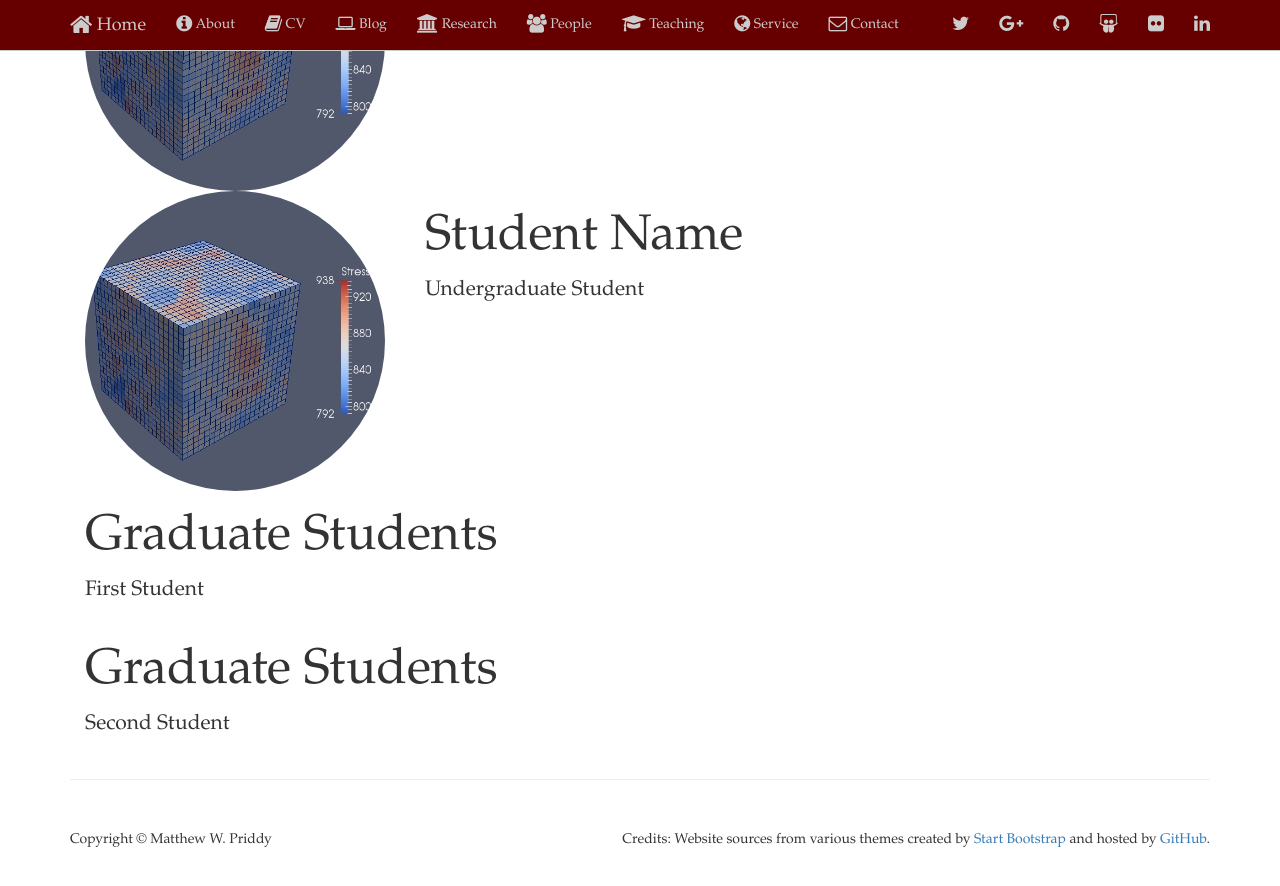
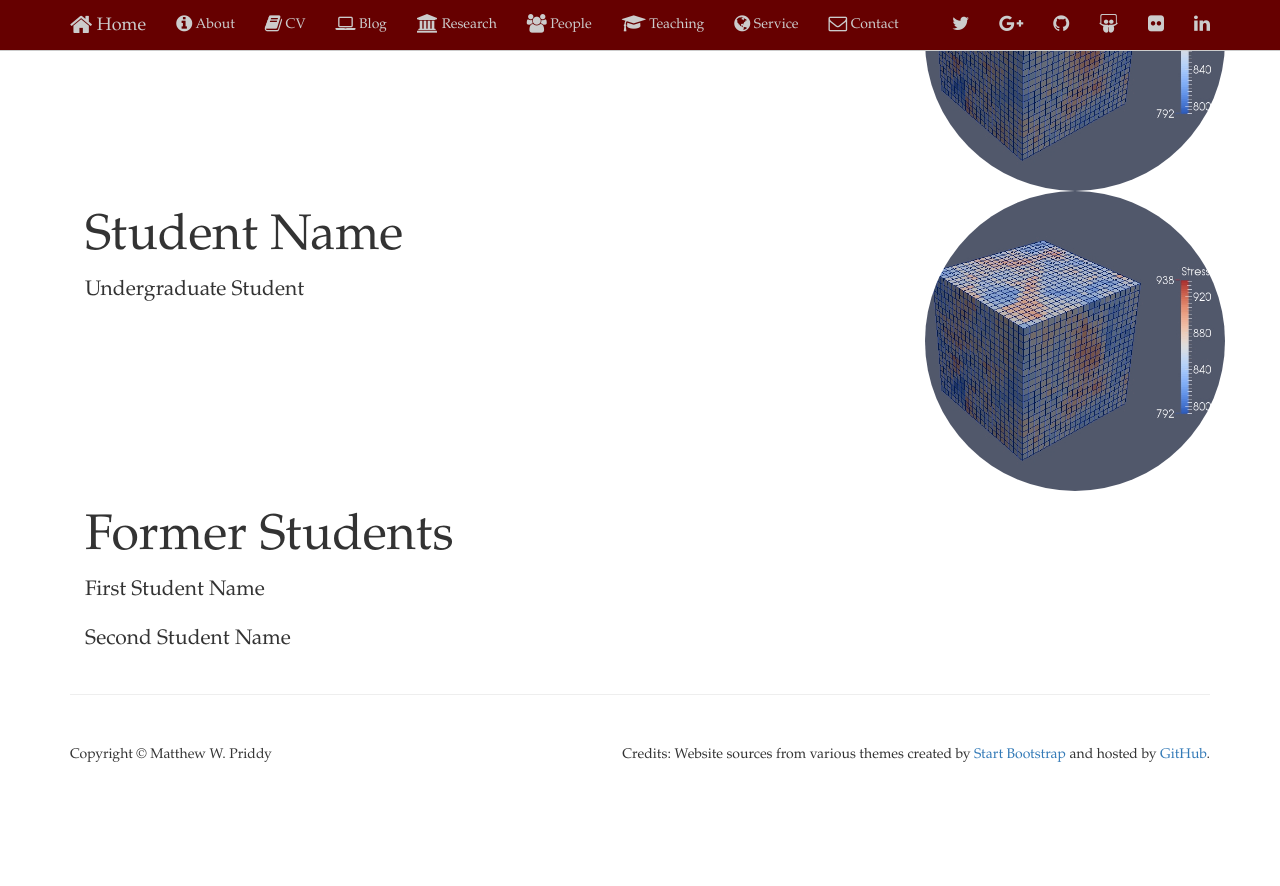
Before and after one commit to mwpriddy/mwpriddy.github.io, a Jekyll site: the page built from members.html, in a window 1280 px wide and 900 px high, scrolled down 1251 px. Shown: the top 886 px of the window. Built offline with Jekyll 4.4.1, drawn with Linux system fonts in a browser that asks for light colours; nearby versions of some CDN libraries; comment, search, counter and statistics services are not loaded; after the commit the page ends 2066 px from its top, so only the background shows below that.

Commit message:
Update members.html

```diff
--- a/members.html
+++ b/members.html
@@ -42,13 +42,13 @@ title: People
 
         <!-- Undergraduate Students -->
         <div class="featurette" id="ug1">
-            <img class="featurette-image img-circle img-responsive pull-left" src="/images/Calc_ElasticModuli_Stress0_square.jpg">
+            <img class="featurette-image img-circle img-responsive pull-right" src="/images/Calc_ElasticModuli_Stress0_square.jpg">
             <h2 class="featurette-heading">Student Name</h2>
             <p class="lead">Undergraduate Student</p>
         </div>
 
         <div class="featurette" id="ug2">
-            <img class="featurette-image img-circle img-responsive pull-left" src="/images/Calc_ElasticModuli_Stress0_square.jpg">
+            <img class="featurette-image img-circle img-responsive pull-right" src="/images/Calc_ElasticModuli_Stress0_square.jpg">
             <h2 class="featurette-heading">Student Name</h2>
             <p class="lead">Undergraduate Student</p>
         </div>
@@ -58,12 +58,7 @@ title: People
 	<!-- Former Students -->
         <div class="featurette" id="former1">
 <!--            <img class="featurette-image img-circle img-responsive pull-left" src="/images/Calc_ElasticModuli_Stress0_square.jpg"> -->
-            <h2 class="featurette-heading">Graduate Students</h2>
-            <p class="lead">First Student</p>
+            <h2 class="featurette-heading">Former Students</h2>
+            <p class="lead">First Student Name</p>
+			<p class="lead">Second Student Name</p>
         </div>
-
-        <div class="featurette" id="former2">
-<!--            <img class="featurette-image img-circle img-responsive pull-left" src="/images/Calc_ElasticModuli_Stress0_square.jpg"> -->
-            <h2 class="featurette-heading">Graduate Students</h2>
-            <p class="lead">Second Student</p>
-        </div>
```
